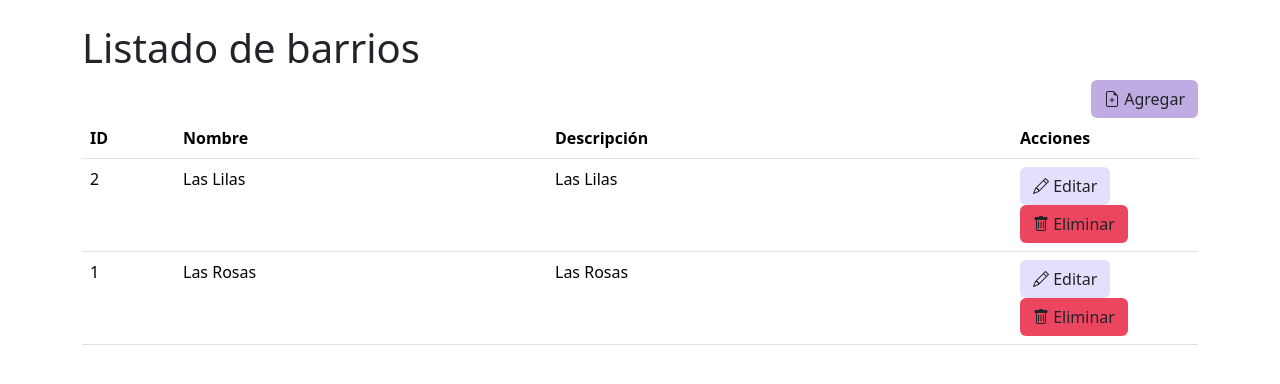
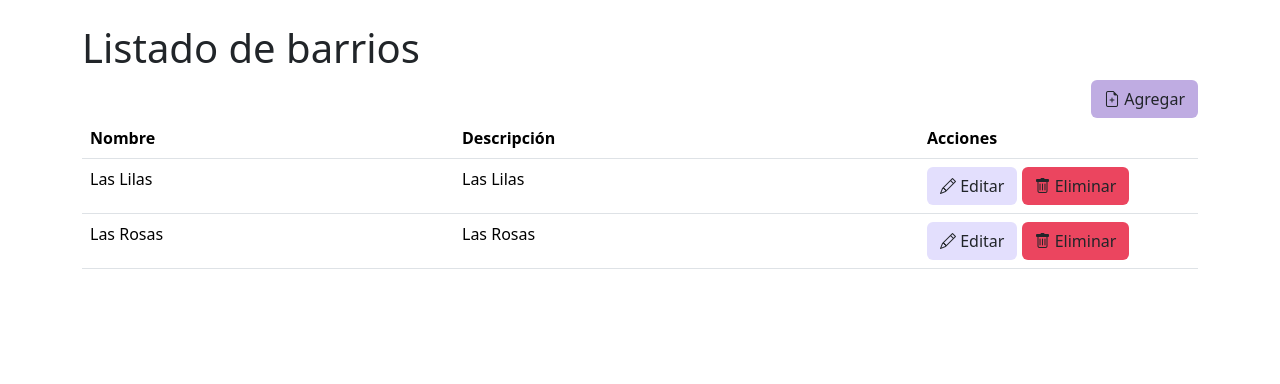
Before and after one commit to marceloambrosio/AccionSocial, a Django app: page /expedientes/barrio_list/ in a window 1280 px wide. Shown: the part 56-440 px from the top of the page. Run offline with Django 4.2, Linux system fonts and the light colour scheme; data comes from the database, SQL or seed files in the repository; both versions use the stored data as it was after the commit.

Commit message:
correcciones

```diff
--- a/expedientes/models.py
+++ b/expedientes/models.py
@@ -23,4 +23,5 @@ class Expediente(models.Model):
     fecha_carga = models.DateField(default=date.today)
     fecha_intervencion = models.DateField()
     numero_expediente = models.IntegerField()
+    numero_interno = models.IntegerField()
     persona = models.ForeignKey(Persona, on_delete=models.PROTECT)
--- a/expedientes/templates/barrio/barrio_delete.html
+++ b/expedientes/templates/barrio/barrio_delete.html
@@ -15,6 +15,7 @@
             {% csrf_token %}
             <button class="btn btn-danger float-end">Eliminar</button>
         </form>
+        <button class="btn float-end" style="background-color: #EEEEEE" onclick="location.href='/expedientes/barrio_list'">Volver</button>
     </div>
 </div>
 
--- a/expedientes/templates/barrio/barrio_edit.html
+++ b/expedientes/templates/barrio/barrio_edit.html
@@ -20,6 +20,7 @@
             </div>
             <button class="btn float-end" style="background-color: #BFACE2">Actualizar</button>
         </form>
+        <button class="btn float-end" style="background-color: #EEEEEE" onclick="location.href='/expedientes/barrio_list'">Volver</button>
     </div>
 </div>
 
--- a/expedientes/templates/barrio/barrio_list.html
+++ b/expedientes/templates/barrio/barrio_list.html
@@ -8,16 +8,14 @@
 <table class="table table-hover">
     <thead>
         <tr>
-            <th scope="col" class="col-1">ID</th>
             <th scope="col" class="col-4">Nombre</th>
             <th scope="col" class="col-5">Descripción</th>
-            <th scope="col" class="col-2">Acciones</th>
+            <th scope="col" class="col-3">Acciones</th>
         </tr>
     </thead>
     <tbody>
         {% for barrios in entity %}
         <tr>
-            <td>{{barrios.id}}</td>
             <td>{{barrios.nombre}}</td>
             <td>{{barrios.descripcion}}</td>
             <td>
--- a/expedientes/templates/barrio/barrio_new.html
+++ b/expedientes/templates/barrio/barrio_new.html
@@ -22,6 +22,7 @@
       </div>
       <button class="btn float-end" style="background-color: #BFACE2">Guardar</button>
     </form>
+    <button class="btn float-end" style="background-color: #EEEEEE" onclick="location.href='/expedientes/barrio_list'">Volver</button>
   </div>
 </div>
 
--- a/expedientes/templates/persona/persona_delete.html
+++ b/expedientes/templates/persona/persona_delete.html
@@ -15,6 +15,7 @@
             {% csrf_token %}
             <button class="btn btn-danger float-end">Eliminar</button>
         </form>
+        <button class="btn float-end" style="background-color: #EEEEEE" onclick="location.href='/expedientes/persona_list'">Volver</button>
     </div>
 </div>
 
--- a/expedientes/templates/persona/persona_edit.html
+++ b/expedientes/templates/persona/persona_edit.html
@@ -50,6 +50,7 @@
               </div>
             <button class="btn float-end" style="background-color: #BFACE2">Actualizar</button>
         </form>
+        <button class="btn float-end" style="background-color: #EEEEEE" onclick="location.href='/expedientes/persona_list'">Volver</button>
     </div>
 </div>
 
--- a/expedientes/templates/persona/persona_list.html
+++ b/expedientes/templates/persona/persona_list.html
@@ -8,17 +8,15 @@
 <table class="table table-hover">
     <thead>
         <tr>
-            <th scope="col" class="col-1">ID</th>
             <th scope="col" class="col-4">Apellido y nombre</th>
             <th scope="col" class="col-3">Barrio</th>
             <th scope="col" class="col-2">DNI</th>
-            <th scope="col" class="col-2">Acciones</th>
+            <th scope="col" class="col-3">Acciones</th>
         </tr>
     </thead>
     <tbody>
         {% for personas in entity %}
         <tr>
-            <td>{{personas.id}}</td>
             <td>{{personas.apellido}}, {{personas.nombre}}</td>
             <td>{{personas.barrio}}</td>
             <td>{{personas.dni}}</td>
--- a/expedientes/templates/persona/persona_new.html
+++ b/expedientes/templates/persona/persona_new.html
@@ -6,7 +6,6 @@
 
 <br>
 <h1>Cargar nueva persona</h1>
-<br>
 
 <div class="card" style="width: 100%;">
   <img src="{% static 'images/persona.jpg' %}" class="card-img-top" alt="...">
@@ -52,6 +51,7 @@
       </div>
       <button class="btn float-end" style="background-color: #BFACE2">Guardar</button>
     </form>
+    <button class="btn float-end" style="background-color: #EEEEEE" onclick="location.href='/expedientes/persona_list'">Volver</button>
   </div>
 </div>
 
```
Also changed, not shown: db.sqlite3, expedientes/migrations/0004_expediente_numero_interno.py (added), expedientes/static/images/barrio.jpg, expedientes/static/images/barrio_black.jpg, expedientes/static/images/expediente.jpg (added), expedientes/static/images/expediente_black.jpg (added), expedientes/static/images/persona.jpg, expedientes/static/images/persona_black.jpg.
